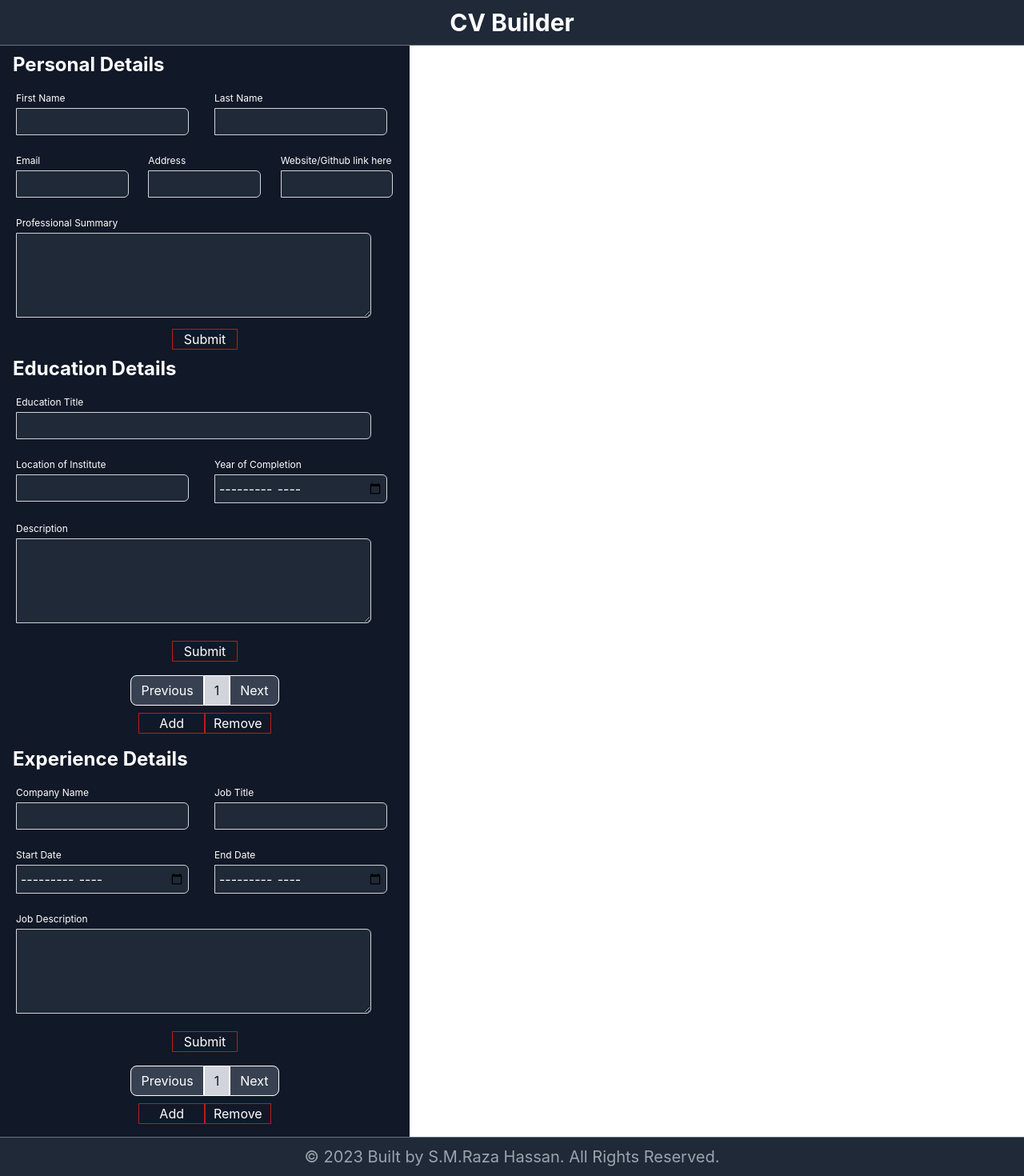
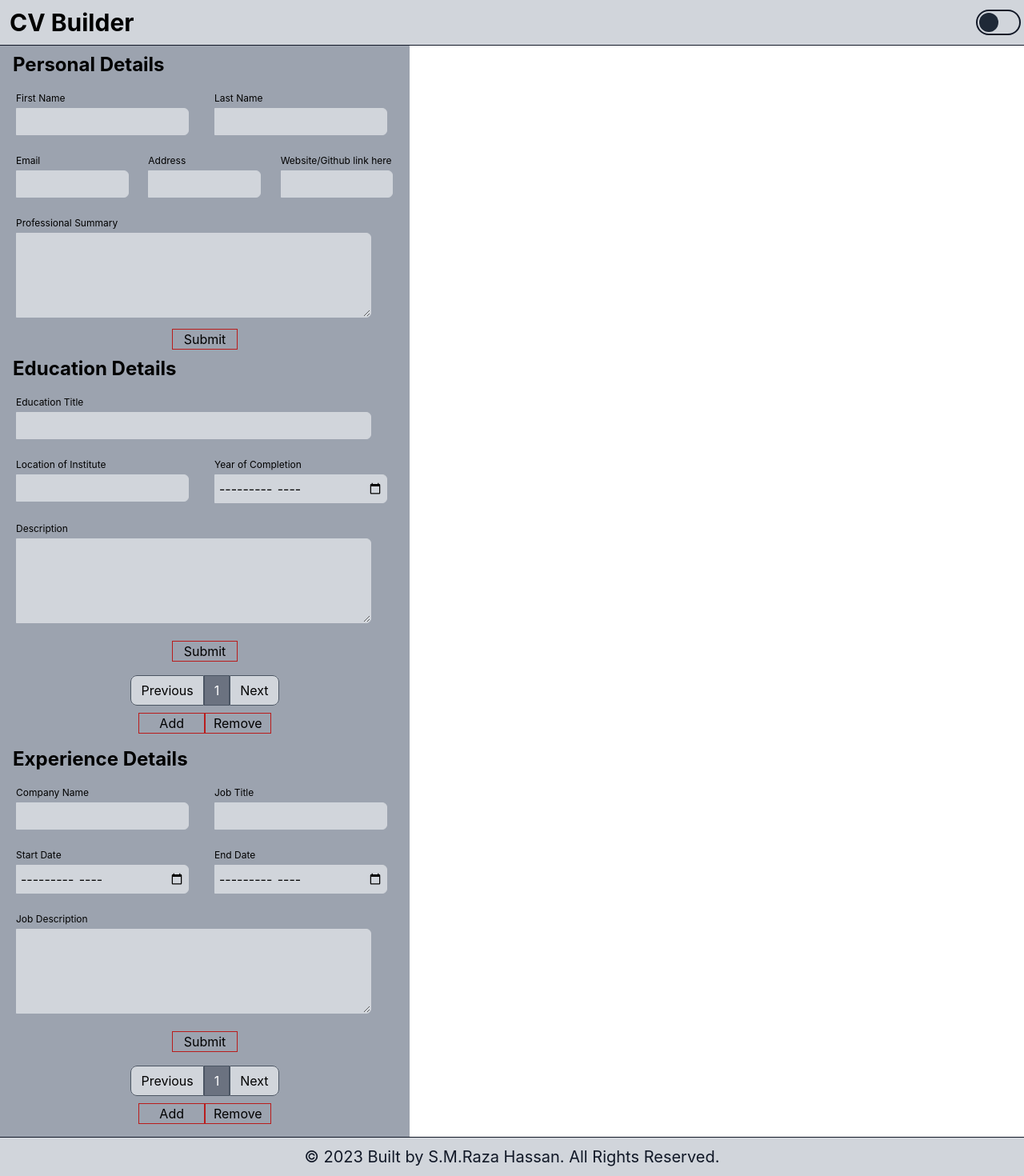
Before and after one commit to bilgramiraza/cv-builder, a React (Vite) app: page / in a window 1280 px wide. Shown: the whole page at 80% size. Built offline with nearby package versions, Linux system fonts and the light colour scheme.

Commit message:
Setup a Dark Mode Toggle for the site

```diff
--- a/src/App.jsx
+++ b/src/App.jsx
@@ -2,13 +2,18 @@ import './App.css'
 import Header from './components/Header';
 import Footer from './components/Footer';
 import CvBuilder from './CvBuilder';
+import { useState } from 'react';
 
 function App() {
+  const [darkMode, setDarkMode] = useState(false);
+  const toggleDarkMode = () =>{
+    setDarkMode(prevDarkMode=>!prevDarkMode);
+  };
   return (
     <>
-      <Header />
-      <CvBuilder />
-      <Footer />
+      <Header darkMode={darkMode} handleDarkMode={toggleDarkMode}/>
+      <CvBuilder darkMode={darkMode}/>
+      <Footer darkMode={darkMode}/>
     </>
   );
 }
--- a/src/CvBuilder.jsx
+++ b/src/CvBuilder.jsx
@@ -3,8 +3,9 @@ import Personal from "./components/Personal";
 import Education from "./components/Education";
 import Experience from "./components/Experience";
 import Preview from "./components/Preview";
+import PropTypes from 'prop-types';
 
-function CvBuilder() {
+function CvBuilder({darkMode}) {
   const [cv, setCv] = useState({
     personal:null,
     education:[{}],
@@ -38,7 +39,7 @@ function CvBuilder() {
   };
 
   return (
-    <main className="dark flex flex-col lg:flex-row">
+    <main className={`${darkMode ? 'dark' : ''} flex flex-col lg:flex-row`}>
       <div className="block w-full lg:w-2/5 px-2 bg-gray-400 dark:bg-gray-900">
         <Personal getPersonal={(value)=>handleSubmit('personal',value)} personal={cv.personal}/>
         <Education getEducation={(value)=>handleSubmit('education',value)} education={cv.education}/>
@@ -52,3 +53,7 @@ function CvBuilder() {
 }
 
 export default CvBuilder;
+
+CvBuilder.propTypes = {
+  darkMode: PropTypes.bool.isRequired,
+};
--- a/src/components/Footer.jsx
+++ b/src/components/Footer.jsx
@@ -1,12 +1,18 @@
-function Footer() {
+import PropTypes from 'prop-types';
+
+function Footer({darkMode}) {
   return (
-    <footer className="dark">
+    <footer className={`${darkMode ? 'dark' : ''}`}>
       <hr className="border-gray-900 dark:border-gray-500"/>
       <div className="flex justify-center bg-gray-300 border-gray-200 py-2.5 dark:bg-gray-800">
-        <span className="text-gray-500 text-center text-xl dark:text-gray-400">© 2023 <a href="https://github.com/bilgramiraza" target="_blank" rel="noreferrer" className="hover:underline">Built by S.M.Raza Hassan</a>. All Rights Reserved.</span>
+        <span className="text-gray-900 text-center text-xl dark:text-gray-400">© 2023 <a href="https://github.com/bilgramiraza" target="_blank" rel="noreferrer" className="hover:underline">Built by S.M.Raza Hassan</a>. All Rights Reserved.</span>
       </div>
     </footer>
   );
 }
 
 export default Footer;
+
+Footer.propTypes = {
+  darkMode: PropTypes.bool.isRequired,
+};
--- a/src/components/Header.jsx
+++ b/src/components/Header.jsx
@@ -1,14 +1,30 @@
-function Header() {
+import PropTypes from 'prop-types';
+
+function Header({ darkMode, handleDarkMode }) {
   return (
-    <header className="dark">
-        <div className="flex justify-center bg-gray-300 border-gray-200 py-2.5 dark:bg-gray-800">
-          <span className="text-3xl text-black font-bold dark:text-white">
-            CV Builder
-          </span>
+    <header className={`${darkMode ? 'dark' : ''}`}>
+      <div className="flex justify-between py-2.5 bg-gray-300 border-gray-200 dark:bg-gray-800">
+        <span className="ms-3 text-3xl text-black font-bold dark:text-white sm:me-1">
+          CV Builder
+        </span>
+        <div className="flex flex-row justify-between me-3 sm:me-1">
+          <label htmlFor="dark-toggle" className="flex items-center cursor-pointer">
+            <div className="relative">
+              <input type="checkbox" name="dark-mode" id="dark-toggle" className="hidden" checked={darkMode} onChange={handleDarkMode}/>
+              <div className="block border-2 border-gray-900 w-14 h-8 rounded-full dark:border-white "></div>
+              <div className={`absolute top-1 ${darkMode ? 'left-7 dark:bg-white' : 'left-1 bg-gray-800'} w-6 h-6 rounded-full transition-all ease-in duration-300`}></div>
+            </div>
+          </label>
         </div>
-      <hr className="border-gray-900 dark:border-gray-500"/>
+      </div>
+      <hr className="border-gray-900 dark:border-gray-500" />
     </header>
   );
 }
 
 export default Header;
+
+Header.propTypes = {
+  darkMode: PropTypes.bool.isRequired,
+  handleDarkMode: PropTypes.func.isRequired,
+};
```
